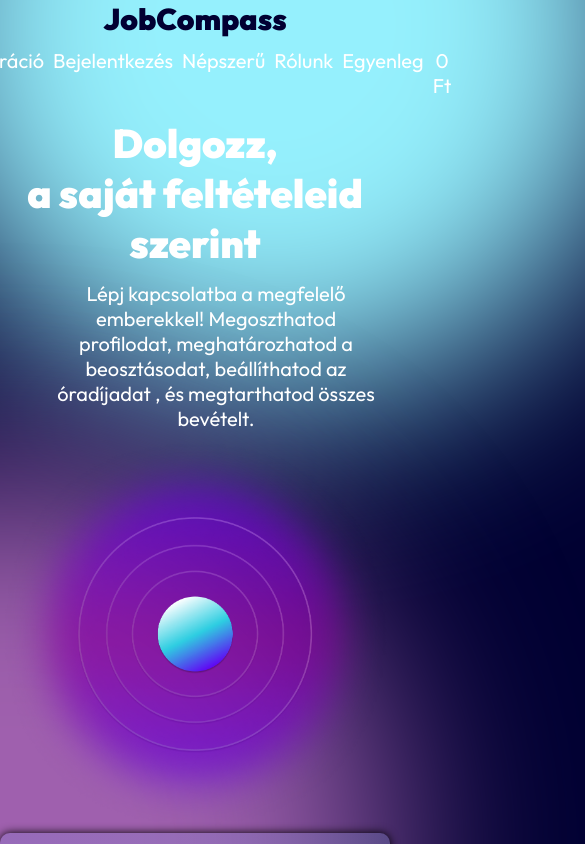
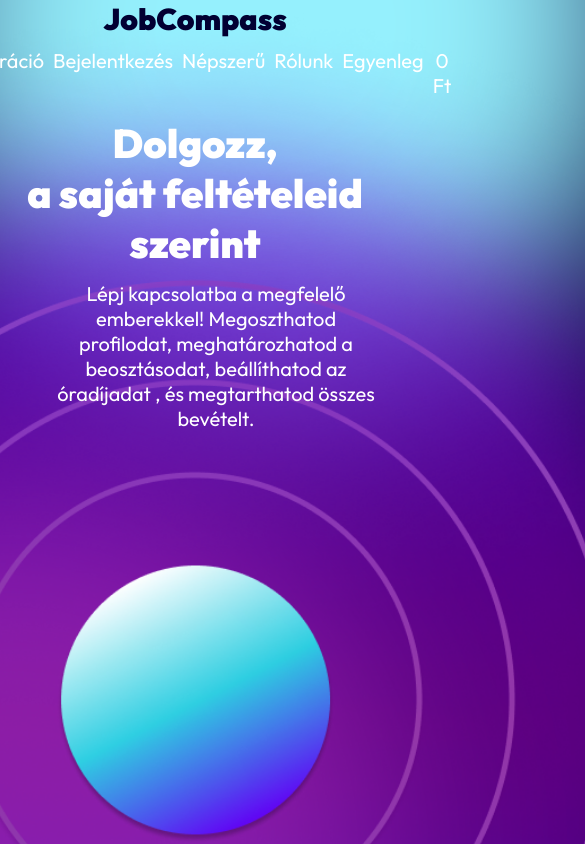
Before and after one commit to zsiza/JobCompass, an Angular app in the folder Angular/JobCompass/: page /about in a window 390 px wide. Shown: the top 844 px of the page, 585 px wide, since content can reach past the window. Built offline with nearby package versions, Linux system fonts and the light colour scheme.

Commit message:
about JO

```diff
--- a/Angular/JobCompass/src/app/pages/about/about.component.css
+++ b/Angular/JobCompass/src/app/pages/about/about.component.css
@@ -11,6 +11,7 @@ h1 {
 .mainparagraph {
     text-align: center;
     font-size: 30px;
+    margin-bottom: 450px;
 
 }
 
@@ -60,14 +61,6 @@ ul {
     list-style: circle;
     font-size: 22px;
 }
-.image-container {
-    text-align: center;
-}
-
-img {
-    width: 100%; /* Adjust the width to make the image responsive */
-    border-radius: 15px;
-}
 
 li {
     padding: 8px;
@@ -93,6 +86,17 @@ p {
     padding-top: 50px;
     padding-bottom: 100px;
 }
+.galeria{
+    width: 1400px;
+    display: block;
+    margin: 0 auto; /* This centers the image horizontally */
+    position: absolute;
+    z-index: -1; /* This places the image behind other elements */
+    top: 900px; /* This centers the image vertically */
+    left: 50%;
+    transform: translate(-50%, -50%);
+
+}
 
 
 @media screen and (max-width: 790px){
@@ -110,17 +114,14 @@ p {
         max-width: 500px;
         transition: all, 0.5s;
     }
+    .galeria{
+        top: 700px;
+        transform: all, 0.5s;
+    }
+
 
 }
 
-.galeria{
-width: auto;
-height: auto;
-border-radius: 15px;
-margin-top: 20px;
-margin-left:25px;
-animation: novekedes 1s ease-in-out;
-}
 
 
 
--- a/Angular/JobCompass/src/app/pages/about/about.component.html
+++ b/Angular/JobCompass/src/app/pages/about/about.component.html
@@ -10,10 +10,7 @@
         <p class="mainparagraph">Lépj kapcsolatba a megfelelő emberekkel!
             Megoszthatod profilodat, meghatározhatod a beosztásodat, beállíthatod az óradíjadat
             , és megtarthatod összes bevételt.</p>
-    </div>
-    <div class="image-container">
-     <img src="assets\Group 1PLANET.png">
-    </div>
+    <img class="galeria" src="assets/Group 1PLANET.png" alt="...">
 
 
     <div id="box">
@@ -43,7 +40,6 @@
             </li>
         </ul>
         <a routerLink=""><button><strong>Böngéssz!</strong></button></a>
-
     </div>
     <div id="box">
         <h2>Hogyan működik?</h2>
@@ -67,11 +63,9 @@
                 Ha mindkét fél elégedett, kezdj neki a projektnek, és garantáltan zökkenőmentes
                 lesz a folyamat.
             </li>
-
         </ul>
        <a routerLink="/register"><button><strong>Regisztrálj!</strong></button></a>
     </div>
-
     <div id="box">
         <p class="bottom">
             A JobCompass segít összehozni az informatikai szektor tehetséges szakembereit azokkal, akik számára
@@ -79,6 +73,5 @@
             világban!
             Regisztrálj most és indulj el a sikeres projektjeid felé!
         </p>
-
     </div>
 </div>
```
